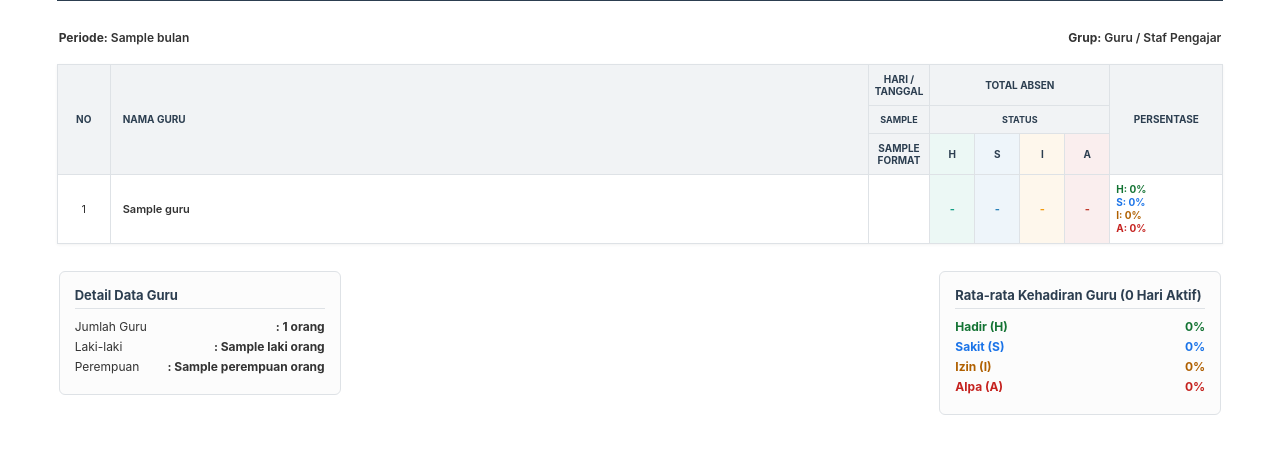
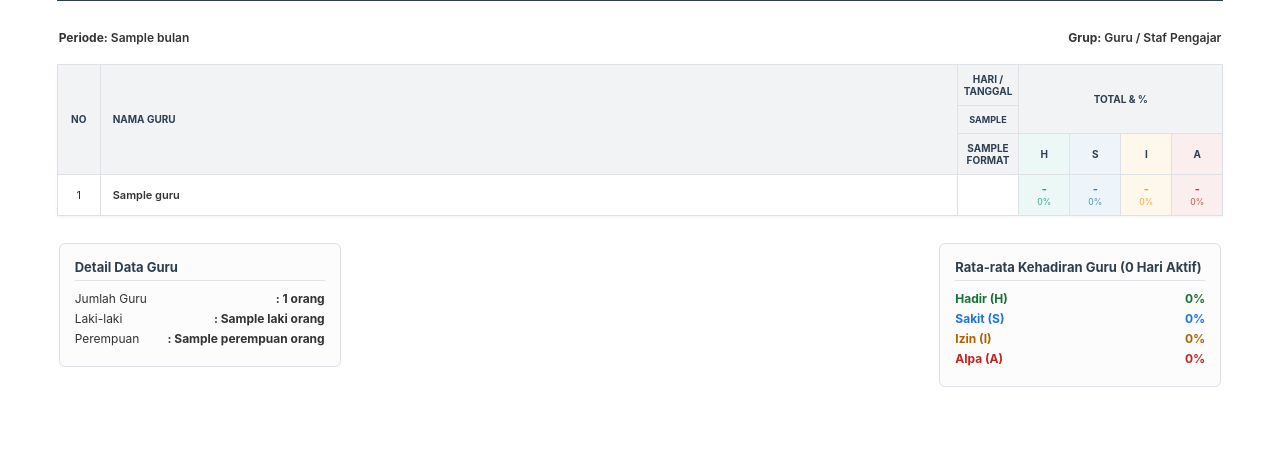
Before and after one commit to fajarshodiq/absensi-qr, a CodeIgniter 4 app: template app/Views/admin/generate-laporan/laporan-guru.php in a window 1280 px wide. Shown: the part 149-603 px from the top of the page. Run offline with PHP 8.4 and a stand-in for CodeIgniter, Linux system fonts and the light colour scheme; the template is opened without the code that fills it: most values are stand-ins (such as "Sample title", 1, 10 or a date in 2020); data that the repository does not hold is empty; some libraries are stand-ins or nearby versions.

Commit message:
fitur: gabungkan persentase ke kolom H S I A dan ciutkan padding cetak landscape

```diff
--- a/app/Views/admin/generate-laporan/laporan-guru.php
+++ b/app/Views/admin/generate-laporan/laporan-guru.php
@@ -31,26 +31,24 @@
 <table class="report-table">
    <thead>
       <tr>
-         <th rowspan="3" width="40px">No</th>
+         <th rowspan="3" width="30px">No</th>
          <th rowspan="3" style="text-align: left; padding-left: 12px;">Nama Guru</th>
          <th colspan="<?= count($tanggal); ?>">Hari / Tanggal</th>
-         <th colspan="4">Total Absen</th>
-         <th rowspan="3" width="100px">Persentase</th>
+         <th colspan="4" rowspan="2">Total & %</th>
       </tr>
       <tr>
          <?php foreach ($tanggal as $value) : ?>
             <th style="font-size: 9px; font-weight: bold;"><?= $value->toLocalizedString('E'); ?></th>
          <?php endforeach; ?>
-         <th colspan="4" style="font-size: 9px; font-weight: bold;">Status</th>
       </tr>
       <tr>
          <?php foreach ($tanggal as $value) : ?>
             <th><?= $value->format('d'); ?></th>
          <?php endforeach; ?>
-         <th class="total-h" style="width: 25px;">H</th>
-         <th class="total-s" style="width: 25px;">S</th>
-         <th class="total-i" style="width: 25px;">I</th>
-         <th class="total-a" style="width: 25px;">A</th>
+         <th class="total-h" style="width: 35px;">H</th>
+         <th class="total-s" style="width: 35px;">S</th>
+         <th class="total-i" style="width: 35px;">I</th>
+         <th class="total-a" style="width: 35px;">A</th>
       </tr>
    </thead>
    <tbody>
@@ -103,15 +101,21 @@
             <?php foreach ($listAbsen as $absen) : ?>
                <?= kehadiranCell($absen[$i]['id_kehadiran'] ?? ($absen['lewat'] ? 5 : 4)); ?>
             <?php endforeach; ?>
-            <td class="total-col total-h"><?= $jumlahHadir != 0 ? $jumlahHadir : '-'; ?></td>
-            <td class="total-col total-s"><?= $jumlahSakit != 0 ? $jumlahSakit : '-'; ?></td>
-            <td class="total-col total-i"><?= $jumlahIzin != 0 ? $jumlahIzin : '-'; ?></td>
-            <td class="total-col total-a"><?= $jumlahTidakHadir != 0 ? $jumlahTidakHadir : '-'; ?></td>
-            <td style="text-align: left; font-size: 10px; line-height: 1.3; font-weight: bold; white-space: nowrap;">
-               <span style="color: var(--color-hadir);">H: <?= $persenHadir ?>%</span><br>
-               <span style="color: var(--color-sakit);">S: <?= $persenSakit ?>%</span><br>
-               <span style="color: var(--color-izin);">I: <?= $persenIzin ?>%</span><br>
-               <span style="color: var(--color-alpa);">A: <?= $persenAlpa ?>%</span>
+            <td class="total-col total-h">
+               <?= $jumlahHadir != 0 ? $jumlahHadir : '-'; ?><br>
+               <span class="pct-label"><?= $persenHadir ?>%</span>
+            </td>
+            <td class="total-col total-s">
+               <?= $jumlahSakit != 0 ? $jumlahSakit : '-'; ?><br>
+               <span class="pct-label"><?= $persenSakit ?>%</span>
+            </td>
+            <td class="total-col total-i">
+               <?= $jumlahIzin != 0 ? $jumlahIzin : '-'; ?><br>
+               <span class="pct-label"><?= $persenIzin ?>%</span>
+            </td>
+            <td class="total-col total-a">
+               <?= $jumlahTidakHadir != 0 ? $jumlahTidakHadir : '-'; ?><br>
+               <span class="pct-label"><?= $persenAlpa ?>%</span>
             </td>
          </tr>
       <?php
--- a/app/Views/templates/laporan.php
+++ b/app/Views/templates/laporan.php
@@ -135,16 +135,27 @@
          background-color: #ffffff;
       }
 
+
       /* Totals styling */
       .total-col {
          font-weight: 700;
          font-size: 11px;
-         width: 32px;
+         width: 38px;
+         line-height: 1.2;
       }
       .total-h { background-color: rgba(22, 160, 133, 0.08) !important; color: #16a085; }
       .total-s { background-color: rgba(41, 128, 185, 0.08) !important; color: #2980b9; }
       .total-i { background-color: rgba(243, 156, 18, 0.08) !important; color: #f39c12; }
       .total-a { background-color: rgba(192, 41, 43, 0.08) !important; color: #c0392b; }
+
+      .pct-label {
+         display: block;
+         font-size: 8.5px;
+         font-weight: 500;
+         color: inherit;
+         opacity: 0.75;
+         margin-top: 1px;
+      }
 
       /* Summary Box at the bottom */
       .summary-section {
@@ -180,17 +191,56 @@
       @media print {
          @page {
             size: A4 landscape;
-            margin: 1cm 1.5cm;
+            margin: 0.4cm 0.5cm;
          }
          body {
             margin: 0;
             padding: 0;
             background-color: #ffffff;
+            font-size: 9px;
             -webkit-print-color-adjust: exact !important;
             print-color-adjust: exact !important;
          }
          .report-table {
             box-shadow: none;
+            font-size: 7.5px !important;
+         }
+         .report-table th, .report-table td {
+            padding: 3px 1px !important;
+         }
+         .student-name-td {
+            padding-left: 4px !important;
+            font-size: 7.5px !important;
+         }
+         .status-cell {
+            width: 14px !important;
+            font-size: 7.5px !important;
+         }
+         .total-col {
+            width: 28px !important;
+            font-size: 7.5px !important;
+         }
+         .pct-label {
+            font-size: 7px !important;
+            margin-top: 0px;
+         }
+         .report-header-table {
+            margin-bottom: 8px;
+         }
+         .summary-section {
+            margin-top: 10px;
+         }
+         .summary-card {
+            padding: 6px 10px;
+            min-width: 180px;
+         }
+         .summary-card h5 {
+            margin-bottom: 4px;
+            font-size: 10px;
+         }
+         .summary-row {
+            font-size: 9px;
+            margin-bottom: 2px;
          }
       }
    </style>
```
Also changed, not shown: app/Views/admin/generate-laporan/laporan-siswa.php (+21 -17 lines).
